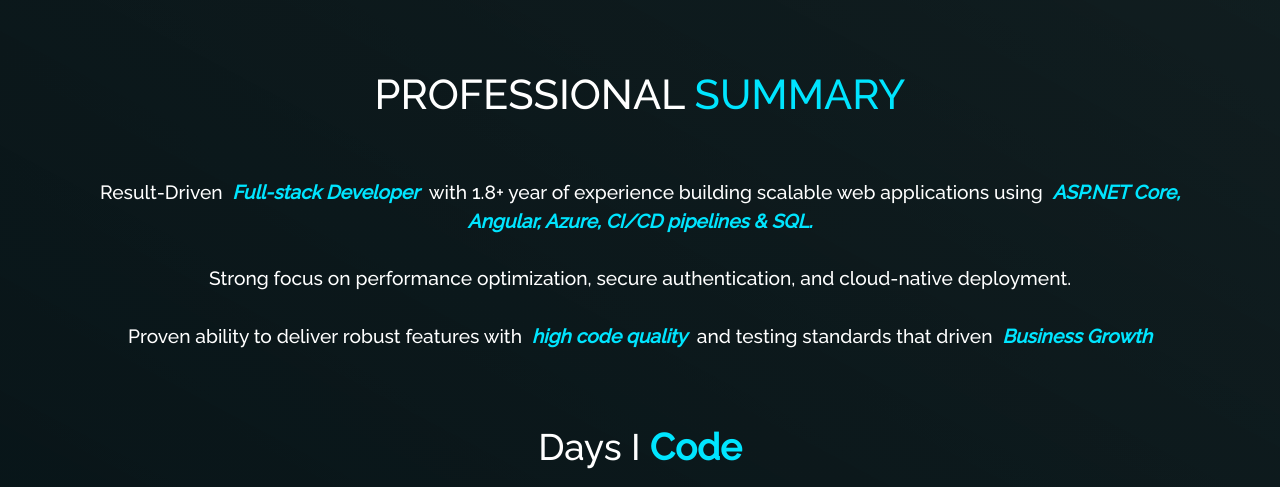
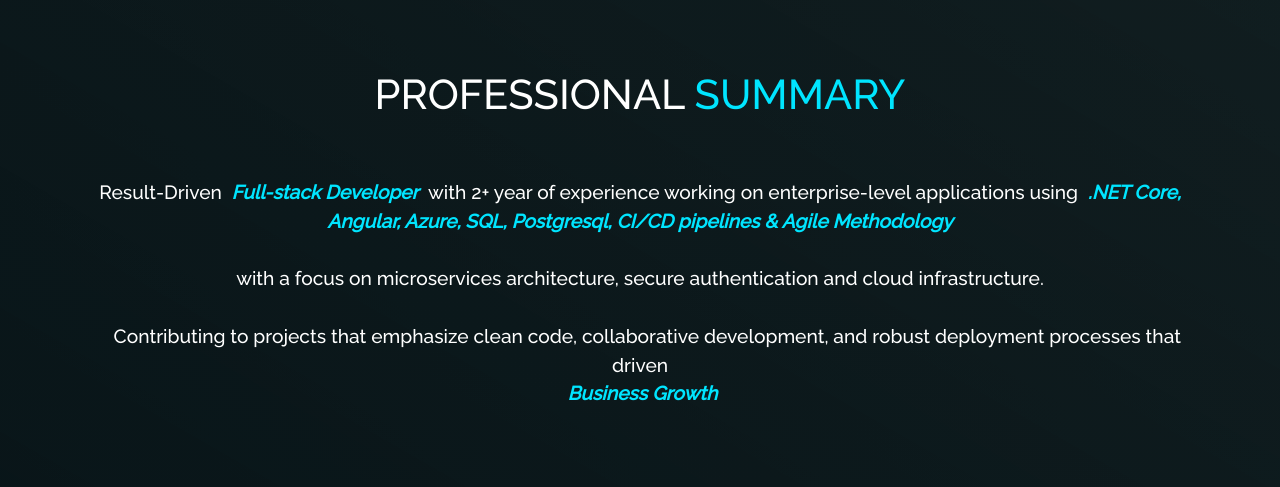
Before and after one commit to kashyap1807/kashyap_portfolio, a React (Create React App) app: page / in a window 1280 px wide. Shown: the part 900-1387 px from the top of the page. Built offline with nearby package versions, Linux system fonts and the light colour scheme.

Commit message:
Add MagnusMinds IT Solution experience and update skills in Home2 and Type components

```diff
--- a/src/components/About/Experience.js
+++ b/src/components/About/Experience.js
@@ -4,9 +4,22 @@ import "./Experience.css"; // custom CSS for hover effect
 import PruLogo from "../../Assets/Projects/pruLogo.png";
 import CivicaLogo from "../../Assets/Projects/civicaLogo.jpg";
 import TCSLogo from "../../Assets/Projects/tcsLogo.jpg";
+import magnusmindLogo from "../../Assets/Projects/magnusmindLogo.jfif";
 
 function Experience() {
   const experiences = [
+    {
+      company: "MagnusMinds IT Solution",
+      url: "https://www.magnusminds.net/",
+      logo: magnusmindLogo,
+      details: [
+        "Developed full-stack enterprise applications using .NET Core backend services and Angular/React frontend, managing SQL Server (SSMS) and PostgreSQL databases, writing unit test cases to ensure code quality and reliability while following clean code standards and best practices across the technology stack.",
+        "Collaborated in Agile/SCRUM environment with sprints, successfully resolved Jira tickets through daily standups, client calls, and sprint planning with focus on dependency resolution and priority-based execution.",
+        "Contributed pull requests with comprehensive documentation, participating in peer code reviews with approval requirements and operating CI/CD pipelines through GitHub Actions and GitDevOps for successful deployments with Docker containerization across Dev and QA environments.",
+        "Test and validate APIs using Postman, monitoring cloud infrastructure through Azure Portal (servers, databases, network configurations) and collaborating with QA team to ensure system reliability and optimal performance.",
+        "Continuously expanding technical expertise in modern practices including .NET Aspire, gRPC and microservices architecture, demonstrating strong professional communication skills and eagerness to learn and adopt emerging technologies.",
+      ],
+    },
     {
       company: "Prudent Corporate Advisory Services Ltd.",
       url: "https://www.prudentcorporate.com/",
--- a/src/components/Home/Home2.js
+++ b/src/components/Home/Home2.js
@@ -21,27 +21,32 @@ function Home2() {
               <i>
                 <b className="purple">Full-stack Developer</b> &nbsp;
               </i>
-              with 1.8+ year of experience building scalable web applications
-              using &nbsp;
+              with 2+ year of experience working on enterprise-level
+              applications using &nbsp;
               <i>
                 <b className="purple">
-                  ASP.NET Core, Angular, Azure, CI/CD pipelines & SQL.
+                  .NET Core, Angular, Azure, SQL, Postgresql, CI/CD pipelines &
+                  Agile Methodology
                 </b>
               </i>
               <br />
               <br />
-              Strong focus on performance optimization, secure authentication,
-              and cloud-native deployment.
+              with a focus on microservices architecture, secure authentication
+              and cloud infrastructure.
               {/* <i>
                 <b className="purple"> Full stack Development. </b>
               </i> */}
               <br />
               <br />
-              Proven ability to deliver robust features with &nbsp;
-              <i>
+              &nbsp;
+              {/* <i>
                 <b className="purple">high code quality</b>
-              </i>
-              &nbsp; and testing standards that driven &nbsp;
+              </i> */}
+              &nbsp; Contributing to projects that emphasize clean code,
+              collaborative development, and robust deployment processes that
+              driven
+              <br />
+              &nbsp;
               <i>
                 <b className="purple">Business Growth</b>
               </i>
--- a/src/components/Home/Type.js
+++ b/src/components/Home/Type.js
@@ -8,9 +8,11 @@ function Type() {
         strings: [
           "Full Stack Developer",
           "Azure . . .",
+          "Microservices . . .",
+          "Agile . . .",
           ".Net Core . . .",
           "Angular . . .",
-          "SQL . . ."
+          "SQL . . .",
         ],
         autoStart: true,
         loop: true,
--- a/src/components/Navbar.js
+++ b/src/components/Navbar.js
@@ -85,7 +85,7 @@ function NavBar() {
               </Nav.Link>
             </Nav.Item> */}
 
-            <Nav.Item>
+            {/* <Nav.Item>
               <Nav.Link
                 as={Link}
                 to="/resume"
@@ -93,7 +93,7 @@ function NavBar() {
               >
                 <CgFileDocument style={{ marginBottom: "2px" }} /> Resume
               </Nav.Link>
-            </Nav.Item>
+            </Nav.Item> */}
           </Nav>
         </Navbar.Collapse>
       </Container>
```
Also changed, not shown: src/Assets/Projects/magnusmindLogo.jfif (added).
